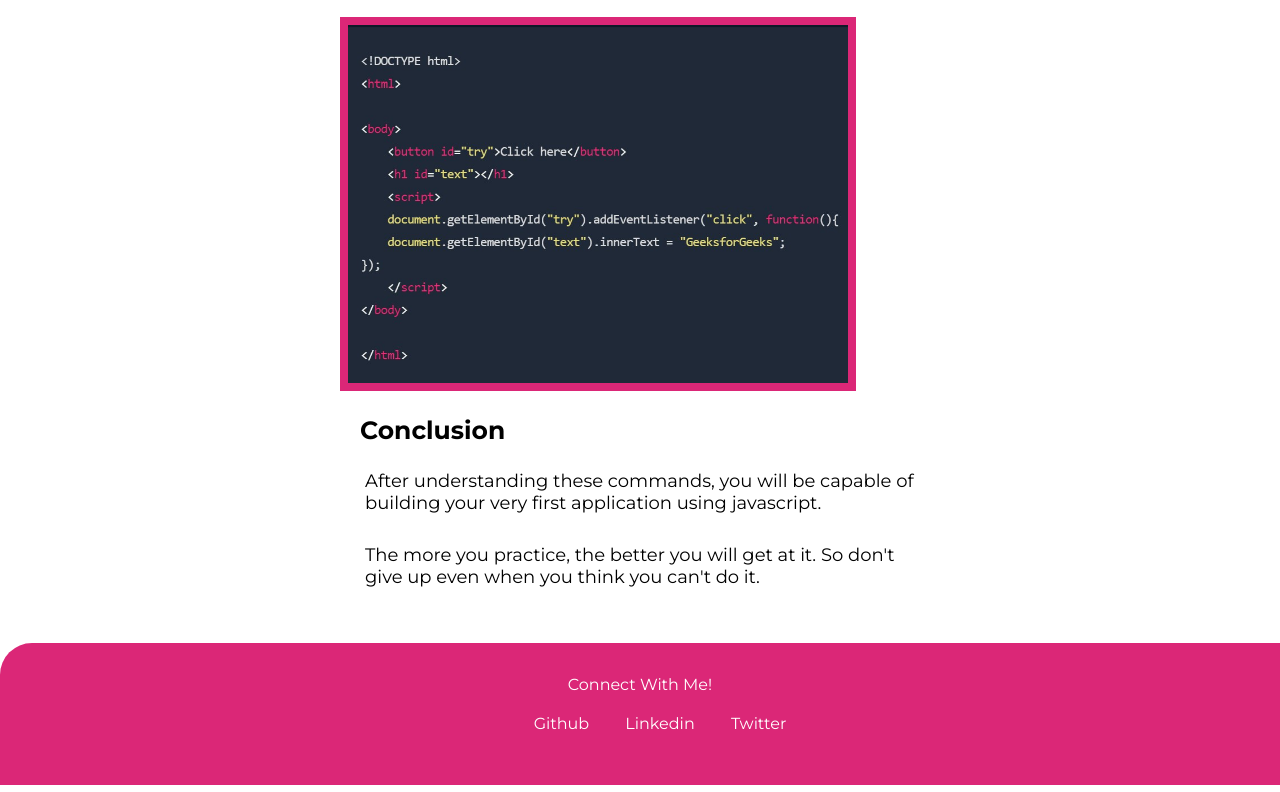
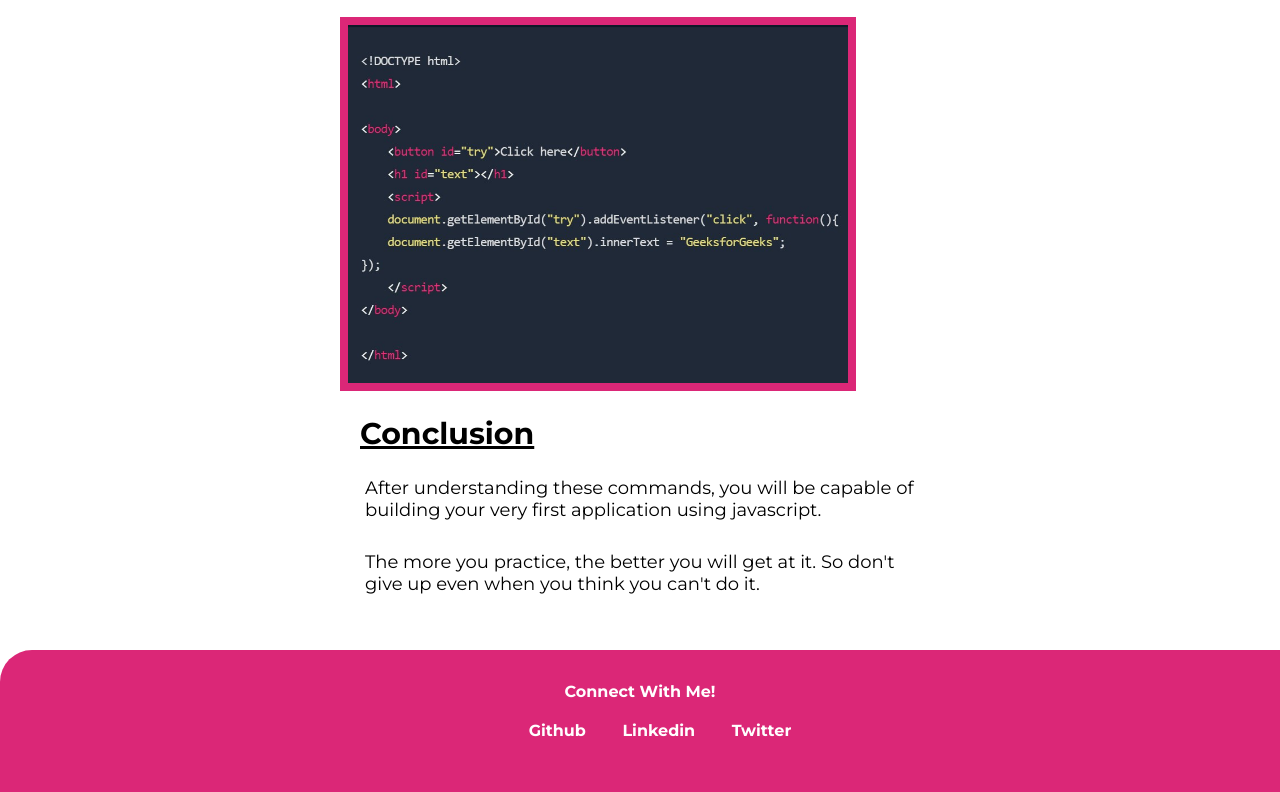
Before and after one commit to niyatinehal/blog1, a plain HTML site: page index.html in a window 1280 px wide. Shown: the part 3434-4226 px from the top of the page. Drawn offline with Linux system fonts and the light colour scheme.

Commit message:
minor fixes

```diff
--- a/index.html
+++ b/index.html
@@ -85,7 +85,7 @@
         </p>
         <img src="./images/addEventListner.jpg" alt="">
 
-        <h3>Conclusion</h3>
+        <h2>Conclusion</h2>
         <p>
             After understanding these commands, you will be capable of building your very first application using javascript.
             <p>
--- a/style.css
+++ b/style.css
@@ -78,10 +78,12 @@ img{
     text-align: center;
     color: white;
     border-top-left-radius: 2rem;
+    font-weight: bold;
  }
  .footer .link{
     color: white;
     text-decoration: none;
+    font-weight: bold;
 
  }
 
```
